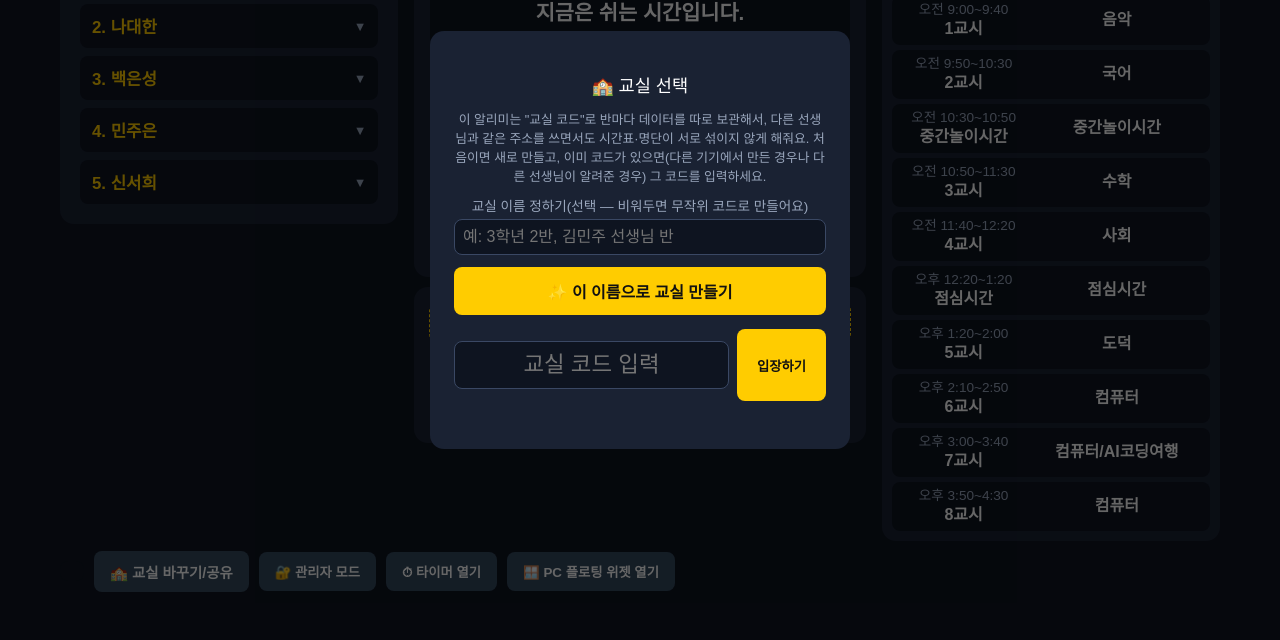
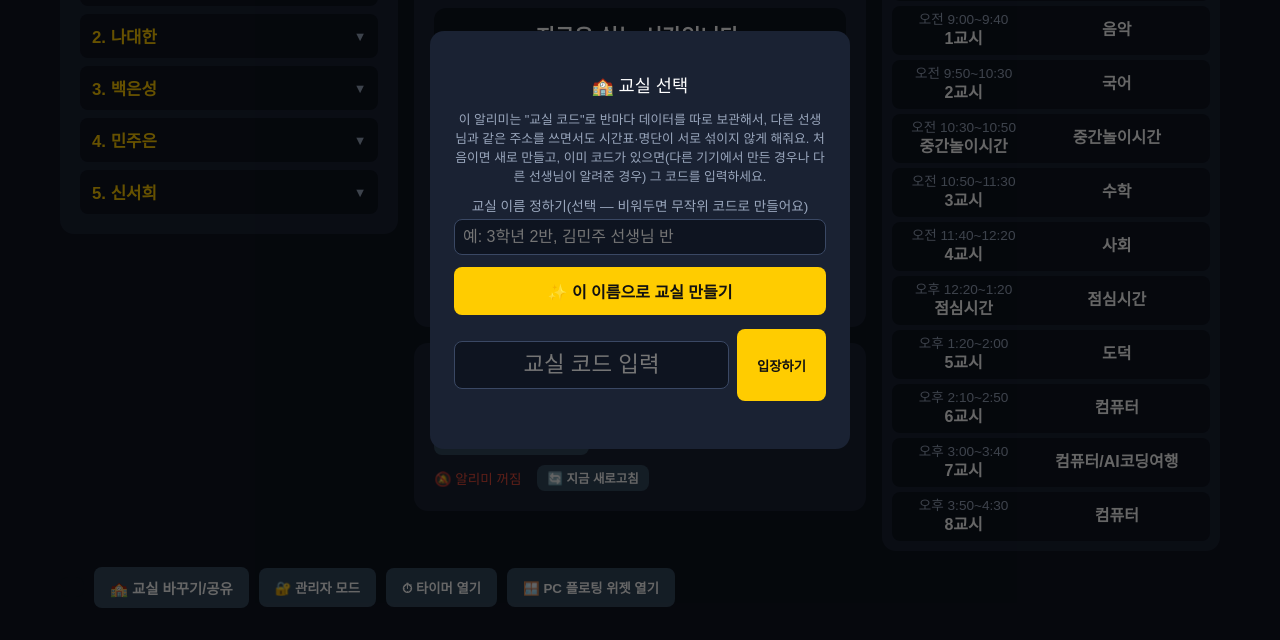
Before and after one commit to imzerguser-cpu/alarm, a website with bundled scripts: page index.html in a window 1280 px wide. Shown: the part 160-800 px from the top of the page. Built offline with nearby package versions, Linux system fonts and the light colour scheme.

Commit message:
Revert "화면 아래 툴바가 스크롤 없이 보이도록 세로 여백 축소"
This reverts commit bcb4931d0f8c948b6aa8ae4e2cd2d818ea13cee5.

```diff
--- a/css/app.css
+++ b/css/app.css
@@ -1,10 +1,10 @@
 .app-grid {
   display: flex;
   flex-direction: column;
-  gap: 10px;
+  gap: 16px;
   max-width: 1200px;
   margin: 0 auto;
-  padding: 12px 20px 0;
+  padding: 16px 20px 0;
 }
 
 .top-clock { text-align: center; }
@@ -40,7 +40,7 @@
   .three-col-row { grid-template-columns: 1fr; }
 }
 
-.center-section { display: flex; flex-direction: column; gap: 10px; }
+.center-section { display: flex; flex-direction: column; gap: 16px; }
 
 .student-section {
   background: #1a2233; border-radius: 14px; padding: 20px;
@@ -70,11 +70,11 @@
 }
 
 .notice-section {
-  background: #1a2233; border-radius: 14px; padding: 16px;
+  background: #1a2233; border-radius: 14px; padding: 20px;
 }
 .notice-general {
   min-height: 2.4em; padding: 10px; border-radius: 8px; background: #0e1420;
-  color: #fff; margin-bottom: 10px; white-space: pre-wrap;
+  color: #fff; margin-bottom: 14px; white-space: pre-wrap;
   outline: 1px dashed #ffcc00; /* 편집모드와 무관하게 항상 입력 가능이라 항상 표시 */
 }
 .hiclass-btn {
@@ -141,7 +141,7 @@
 .timetable-row.current .tt-note { color: #333; opacity: 0.85; }
 
 .toolbar {
-  max-width: 1200px; margin: 10px auto 0; padding: 0 20px 16px;
+  max-width: 1200px; margin: 16px auto 0; padding: 0 20px 20px;
   display: flex; align-items: center; gap: 10px; flex-wrap: wrap;
 }
 .toolbar button {
--- a/index.html
+++ b/index.html
@@ -10,18 +10,18 @@
     * { box-sizing: border-box; }
     body { margin: 0; font-family: 'Malgun Gothic', sans-serif; background: #0e1420; color: #fff; }
     .bell-wrap {
-      background: #1a2233; border-radius: 14px; padding: 16px;
+      background: #1a2233; border-radius: 14px; padding: 20px;
     }
-    .bell-wrap h1 { text-align: center; font-size: 1.3rem; color: #ffcc00; margin: 0 0 10px; }
+    .bell-wrap h1 { text-align: center; font-size: 1.3rem; color: #ffcc00; margin: 0 0 16px; }
 
     .clock-card {
-      background: #0e1420; border-radius: 12px; padding: 8px; text-align: center; margin-bottom: 10px;
+      background: #0e1420; border-radius: 12px; padding: 12px; text-align: center; margin-bottom: 16px;
     }
     #currentPeriodInfo { font-size: 1.3rem; font-weight: bold; color: #fff; min-height: 1.5em; }
-    #nextAlarmInfo { margin-top: 6px; font-size: 1.1rem; color: #ffcc00; min-height: 1.4em; }
+    #nextAlarmInfo { margin-top: 8px; font-size: 1.1rem; color: #ffcc00; min-height: 1.4em; }
 
     .control-bar {
-      display: flex; align-items: center; justify-content: center; gap: 12px; flex-wrap: wrap; margin-bottom: 14px;
+      display: flex; align-items: center; justify-content: center; gap: 12px; flex-wrap: wrap; margin-bottom: 24px;
     }
     .control-bar button {
       padding: 12px 22px; border-radius: 10px; border: none; font-weight: bold; font-size: 1rem; cursor: pointer;
--- a/sw.js
+++ b/sw.js
@@ -1,5 +1,5 @@
 // sw.js
-const CACHE_NAME = 'classroom-alarm-v30';
+const CACHE_NAME = 'classroom-alarm-v29';
 const APP_SHELL = [
   './',
   './index.html',
```
